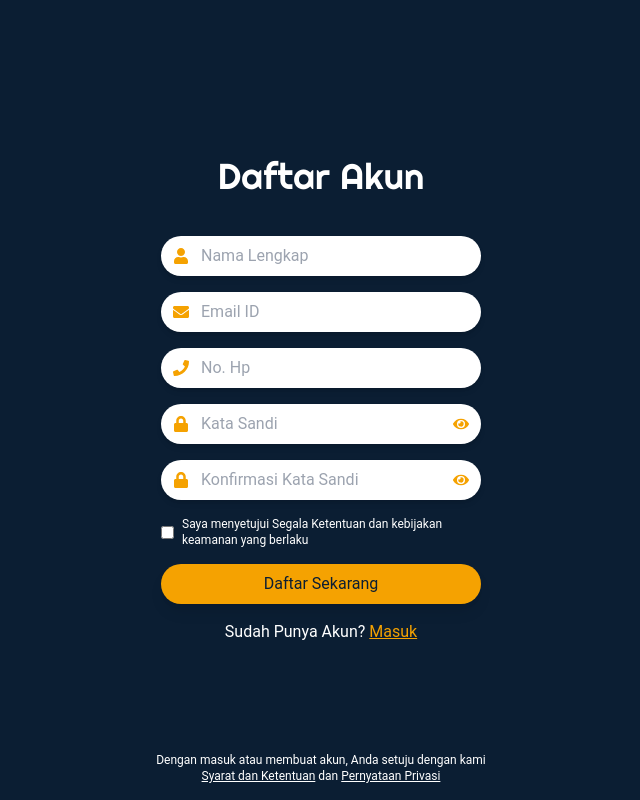
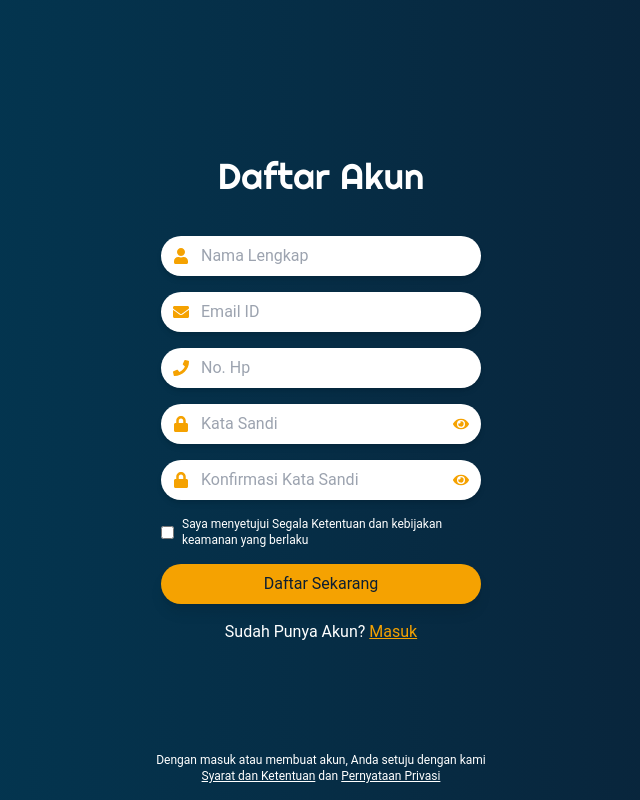
Before and after one commit to MirandaSinagaa/maba_friends, a React (Create React App) app: page /signup in a window 1280 px wide. Shown: the whole page, without its empty margins (319-959 px from the left). Built offline with nearby package versions, Linux system fonts and the light colour scheme.

Commit message:
Update SignUpScreen.tsx

```diff
--- a/src/components/SignUpScreen.tsx
+++ b/src/components/SignUpScreen.tsx
@@ -48,7 +48,7 @@
   };
 
   return (
-    <div className="font-roboto min-h-screen flex flex-col items-center justify-center bg-[#0B1E33] text-white p-4">
+    <div className="font-roboto min-h-screen flex flex-col items-center justify-center bg-gradient-to-r from-[#013C58] to-[#0B1E33] text-white p-4">
       <h1 className="text-4xl font-righteous mb-10">Daftar Akun</h1>
       <form className="w-full max-w-xs space-y-4" onSubmit={handleRegister}>
         <div className="flex items-center bg-white rounded-full px-3 py-2 shadow-md">
```
